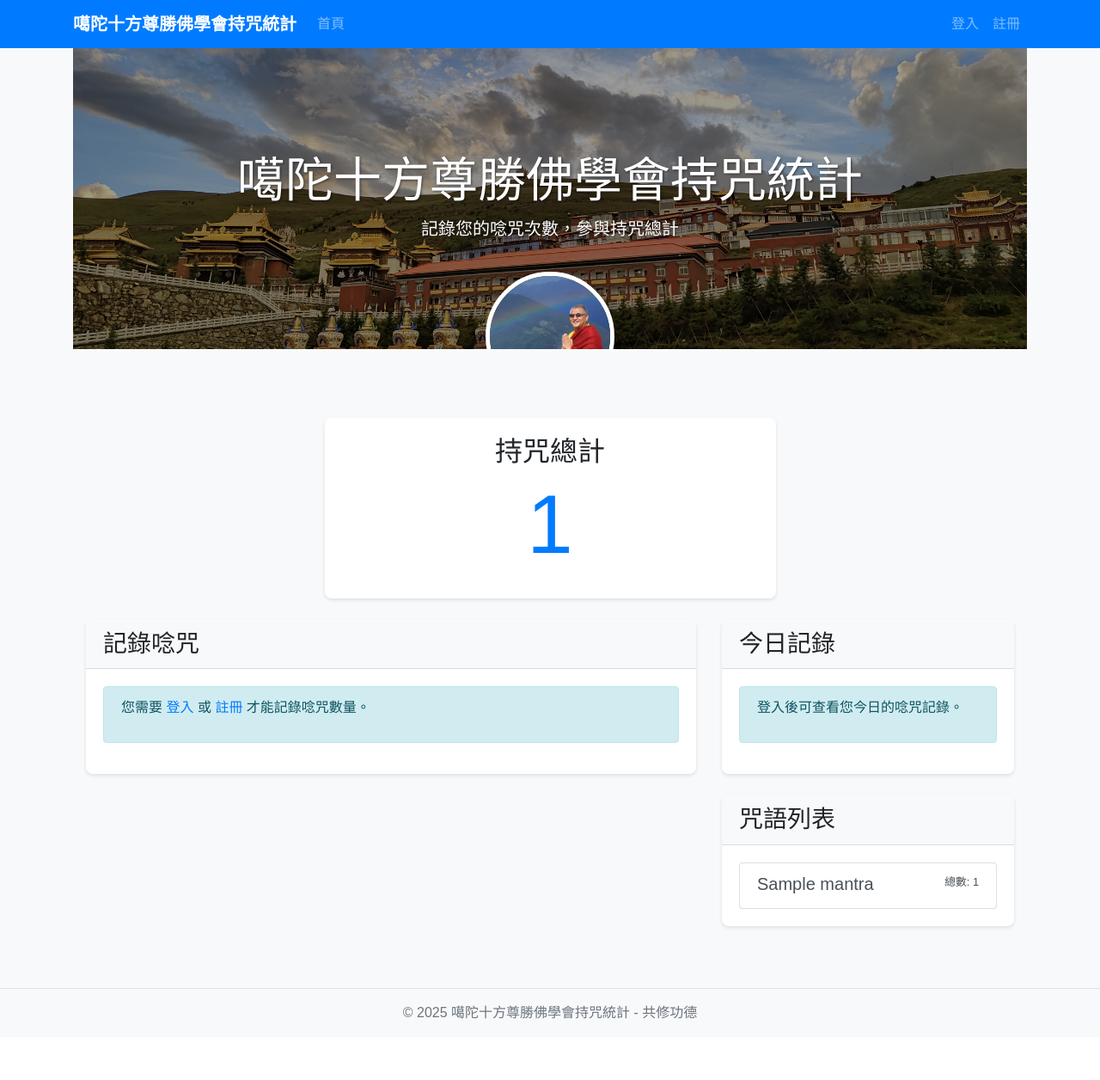
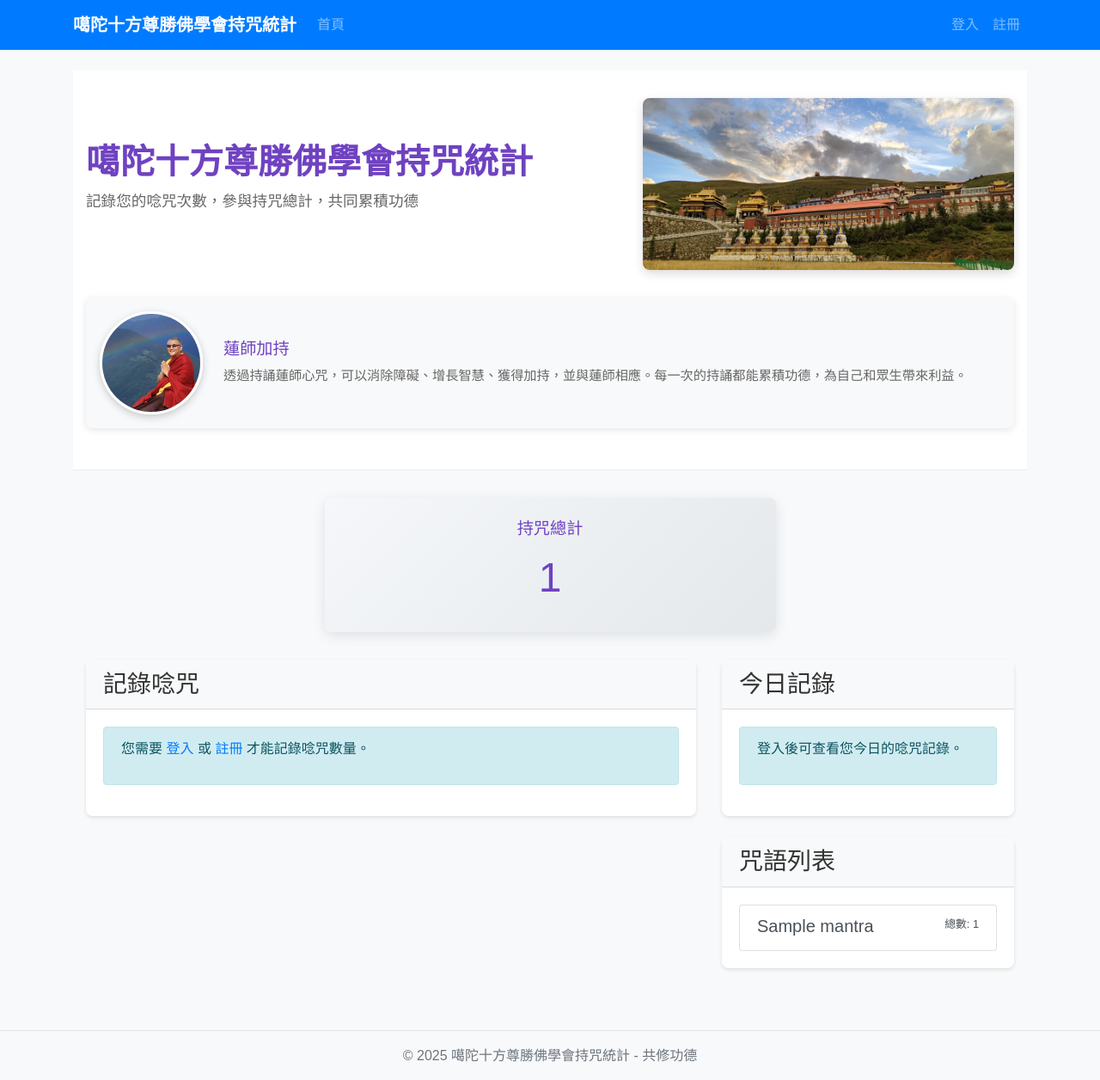
Before and after one commit to BenLin77/mantra_count, a Flask app: page / in a window 1280 px wide. Shown: the whole page at 86% size. Before the commit the page ends 1185 px from the top, so only its background shows below. Run offline with Flask 3, Linux system fonts and the light colour scheme; tables that the repository leaves empty hold one stand-in row (values such as "Sample post"); some libraries are stand-ins or nearby versions.

Commit message:
美化界面

```diff
--- a/app/static/css/style.css
+++ b/app/static/css/style.css
@@ -2,6 +2,8 @@
 body {
     font-family: 'Microsoft JhengHei', 'Noto Sans TC', sans-serif;
     background-color: #f8f9fa;
+    color: #333;
+    line-height: 1.6;
 }
 
 .navbar-brand {
@@ -21,6 +23,12 @@ body {
     border-radius: 0.5rem;
     border: none;
     margin-bottom: 1.5rem;
+    transition: transform 0.3s ease, box-shadow 0.3s ease;
+}
+
+.card:hover {
+    transform: translateY(-3px);
+    box-shadow: 0 5px 15px rgba(0, 0, 0, 0.1);
 }
 
 .card-header {
@@ -33,6 +41,12 @@ body {
 .btn {
     border-radius: 0.3rem;
     padding: 0.375rem 1rem;
+    transition: all 0.3s ease;
+}
+
+.btn:hover {
+    transform: translateY(-2px);
+    box-shadow: 0 3px 8px rgba(0, 0, 0, 0.15);
 }
 
 .btn-primary {
@@ -74,127 +88,200 @@ body {
     color: #6f42c1;
 }
 
-/* 首頁樣式 */
-.jumbotron {
-    background-color: rgba(255, 255, 255, 0.85);
-    border-radius: 0.5rem;
-    box-shadow: 0 2px 4px rgba(0, 0, 0, 0.1);
-    padding: 2rem;
-    position: relative;
-    z-index: 1;
+/* 首頁頂部區域 */
+.header-section {
+    padding: 2rem 0 3rem;
+    background-color: #fff;
+    border-bottom: 1px solid #eee;
+    margin-bottom: 2rem;
 }
 
-/* 封面圖片樣式 - 類似Facebook的封面照片 */
-.cover-section {
-    position: relative;
-    height: 350px;
-    margin-bottom: 80px;
-    margin-top: -1.5rem;
-    overflow: hidden;
+/* 頂部橫幅 */
+.banner-container {
+    display: flex;
+    align-items: center;
+    justify-content: space-between;
+    margin-bottom: 2rem;
 }
 
-.cover-image {
+/* 標題區域 */
+.title-container {
+    flex: 1;
+    padding-right: 2rem;
+}
+
+.site-title {
+    color: #6f42c1;
+    margin-bottom: 0.5rem;
+    font-weight: 600;
+}
+
+.site-description {
+    color: #666;
+    font-size: 1.1rem;
+    margin-bottom: 1rem;
+}
+
+/* 寺廟圖片容器 */
+.temple-image-container {
+    width: 40%;
+    height: 200px;
+    border-radius: 8px;
+    overflow: hidden;
+    box-shadow: 0 4px 12px rgba(0, 0, 0, 0.15);
+}
+
+.temple-image {
     width: 100%;
     height: 100%;
     object-fit: cover;
-    position: absolute;
-    top: 0;
-    left: 0;
+    transition: transform 0.5s ease;
 }
 
-.cover-overlay {
-    position: absolute;
-    top: 0;
-    left: 0;
-    right: 0;
-    bottom: 0;
-    background: rgba(0, 0, 0, 0.4);
-    z-index: 1;
+.temple-image:hover {
+    transform: scale(1.05);
 }
 
-.cover-content {
-    position: relative;
-    z-index: 2;
-    color: #fff;
-    text-align: center;
-    padding-top: 120px;
-    text-shadow: 1px 1px 3px rgba(0, 0, 0, 0.5);
+/* 上師圖片區域 */
+.lama-container {
+    display: flex;
+    align-items: center;
+    background-color: #f8f9fa;
+    border-radius: 8px;
+    padding: 1rem;
+    box-shadow: 0 2px 8px rgba(0, 0, 0, 0.1);
 }
 
-/* 人物圖片樣式 - 類似Facebook的頭像 */
-.profile-image-container {
-    position: absolute;
-    bottom: -60px;
-    left: 50%;
-    transform: translateX(-50%);
-    z-index: 3;
-    border: 5px solid #fff;
+.lama-image-container {
+    width: 120px;
+    height: 120px;
     border-radius: 50%;
     overflow: hidden;
-    width: 150px;
-    height: 150px;
-    box-shadow: 0 5px 15px rgba(0, 0, 0, 0.3);
+    border: 3px solid #fff;
+    box-shadow: 0 3px 10px rgba(0, 0, 0, 0.2);
+    margin-right: 1.5rem;
+    flex-shrink: 0;
 }
 
-.profile-image {
+.lama-image {
     width: 100%;
     height: 100%;
     object-fit: cover;
 }
 
+.lama-info {
+    flex: 1;
+}
+
+.lama-title {
+    color: #6f42c1;
+    margin-bottom: 0.5rem;
+    font-size: 1.2rem;
+}
+
+.lama-description {
+    color: #666;
+    font-size: 0.95rem;
+    margin-bottom: 0;
+}
+
+/* 統計卡片 */
+.stats-card {
+    text-align: center;
+    padding: 1.5rem;
+    background: linear-gradient(135deg, #f5f7fa 0%, #e4e8eb 100%);
+    border-radius: 8px;
+    box-shadow: 0 4px 15px rgba(0, 0, 0, 0.1);
+    margin-bottom: 2rem;
+}
+
+.stats-title {
+    color: #6f42c1;
+    margin-bottom: 0.5rem;
+    font-size: 1.2rem;
+}
+
+.stats-count {
+    color: #6f42c1;
+    font-size: 3rem;
+    font-weight: 300;
+    margin-bottom: 0;
+}
+
+/* 內容區塊 */
+.content-section {
+    margin-top: 2rem;
+}
+
 /* 響應式調整 */
+@media (max-width: 992px) {
+    .banner-container {
+        flex-direction: column;
+    }
+
+    .title-container {
+        padding-right: 0;
+        text-align: center;
+        margin-bottom: 1.5rem;
+    }
+
+    .temple-image-container {
+        width: 100%;
+        height: 180px;
+    }
+
+    .lama-container {
+        flex-direction: column;
+        text-align: center;
+    }
+
+    .lama-image-container {
+        margin-right: 0;
+        margin-bottom: 1rem;
+    }
+}
+
 @media (max-width: 768px) {
-    .jumbotron {
-        padding: 1.5rem;
+    .header-section {
+        padding: 1.5rem 0 2rem;
+    }
+
+    .temple-image-container {
+        height: 150px;
+    }
+
+    .lama-image-container {
+        width: 100px;
+        height: 100px;
+    }
+
+    .stats-count {
+        font-size: 2.5rem;
     }
 
     .card-body {
         padding: 1rem;
     }
-
-    .cover-section {
-        height: 250px;
-        margin-bottom: 70px;
-    }
-
-    .cover-content {
-        padding-top: 80px;
-    }
-
-    .profile-image-container {
-        width: 120px;
-        height: 120px;
-        bottom: -50px;
-    }
 }
 
 /* 動畫效果 */
-.btn, .card {
-    transition: all 0.3s ease;
+@keyframes fadeIn {
+    from { opacity: 0; transform: translateY(20px); }
+    to { opacity: 1; transform: translateY(0); }
 }
 
-.btn:hover {
-    transform: translateY(-2px);
+.fade-in {
+    animation: fadeIn 0.8s ease forwards;
 }
 
-/* 統計數據頁面 */
-.display-4 {
-    font-weight: 300;
-    color: #fff;
+.delay-1 {
+    animation-delay: 0.2s;
 }
 
-/* 頁面內容 */
-.main-content {
-    position: relative;
-    z-index: 1;
-    background-color: rgba(255, 255, 255, 0.95);
-    border-radius: 0.5rem;
-    box-shadow: 0 0 20px rgba(0, 0, 0, 0.1);
-    padding: 2rem;
-    margin-bottom: 2rem;
+.delay-2 {
+    animation-delay: 0.4s;
 }
 
-/* 內容區塊間距 */
-.content-section {
-    margin-top: 2rem;
+.delay-3 {
+    animation-delay: 0.6s;
 }
--- a/app/templates/index.html
+++ b/app/templates/index.html
@@ -1,26 +1,39 @@
 {% extends "base.html" %}
 
 {% block content %}
-<div class="cover-section">
-    <img src="{{ url_for('static', filename='img/temple.jpg') }}" alt="寺廟" class="cover-image">
-    <div class="cover-overlay"></div>
-    <div class="container cover-content">
-        <h1 class="display-4">噶陀十方尊勝佛學會持咒統計</h1>
-        <p class="lead">記錄您的唸咒次數，參與持咒總計</p>
+<section class="header-section">
+    <div class="container">
+        <!-- 頂部橫幅：標題和寺廟圖片 -->
+        <div class="banner-container fade-in">
+            <div class="title-container">
+                <h1 class="site-title">噶陀十方尊勝佛學會持咒統計</h1>
+                <p class="site-description">記錄您的唸咒次數，參與持咒總計，共同累積功德</p>
+            </div>
+            <div class="temple-image-container">
+                <img src="{{ url_for('static', filename='img/temple.jpg') }}" alt="寺廟" class="temple-image">
+            </div>
+        </div>
+
+        <!-- 上師介紹區 -->
+        <div class="lama-container fade-in delay-1">
+            <div class="lama-image-container">
+                <img src="{{ url_for('static', filename='img/lama.jpg') }}" alt="上師" class="lama-image">
+            </div>
+            <div class="lama-info">
+                <h3 class="lama-title">蓮師加持</h3>
+                <p class="lama-description">透過持誦蓮師心咒，可以消除障礙、增長智慧、獲得加持，並與蓮師相應。每一次的持誦都能累積功德，為自己和眾生帶來利益。</p>
+            </div>
+        </div>
     </div>
-    <div class="profile-image-container">
-        <img src="{{ url_for('static', filename='img/lama.jpg') }}" alt="上師" class="profile-image">
-    </div>
-</div>
+</section>
 
 <div class="container content-section">
-    <div class="row justify-content-center">
+    <!-- 持咒總計統計卡片 -->
+    <div class="row justify-content-center fade-in delay-2">
         <div class="col-md-6">
-            <div class="card mb-4">
-                <div class="card-body text-center">
-                    <h2>持咒總計</h2>
-                    <h1 class="display-1 text-primary">{{ total_count }}</h1>
-                </div>
+            <div class="stats-card">
+                <h2 class="stats-title">持咒總計</h2>
+                <p class="stats-count">{{ total_count }}</p>
             </div>
         </div>
     </div>
@@ -28,7 +41,7 @@
     <div class="row">
         <div class="col-md-8">
             {% if current_user.is_authenticated and not current_user.is_admin %}
-            <div class="card mb-4">
+            <div class="card mb-4 fade-in delay-3">
                 <div class="card-header">
                     <h3 class="mb-0">記錄唸咒</h3>
                 </div>
@@ -48,7 +61,7 @@
                 </div>
             </div>
             {% elif not current_user.is_authenticated %}
-            <div class="card mb-4">
+            <div class="card mb-4 fade-in delay-3">
                 <div class="card-header">
                     <h3 class="mb-0">記錄唸咒</h3>
                 </div>
@@ -63,7 +76,7 @@
 
         <div class="col-md-4">
             {% if current_user.is_authenticated and not current_user.is_admin %}
-            <div class="card mb-4">
+            <div class="card mb-4 fade-in delay-3">
                 <div class="card-header">
                     <h3 class="mb-0">今日記錄</h3>
                 </div>
@@ -86,7 +99,7 @@
                 </div>
             </div>
             {% elif not current_user.is_authenticated %}
-            <div class="card mb-4">
+            <div class="card mb-4 fade-in delay-3">
                 <div class="card-header">
                     <h3 class="mb-0">今日記錄</h3>
                 </div>
@@ -98,7 +111,7 @@
             </div>
             {% endif %}
 
-            <div class="card">
+            <div class="card fade-in delay-3">
                 <div class="card-header">
                     <h3 class="mb-0">咒語列表</h3>
                 </div>
```
